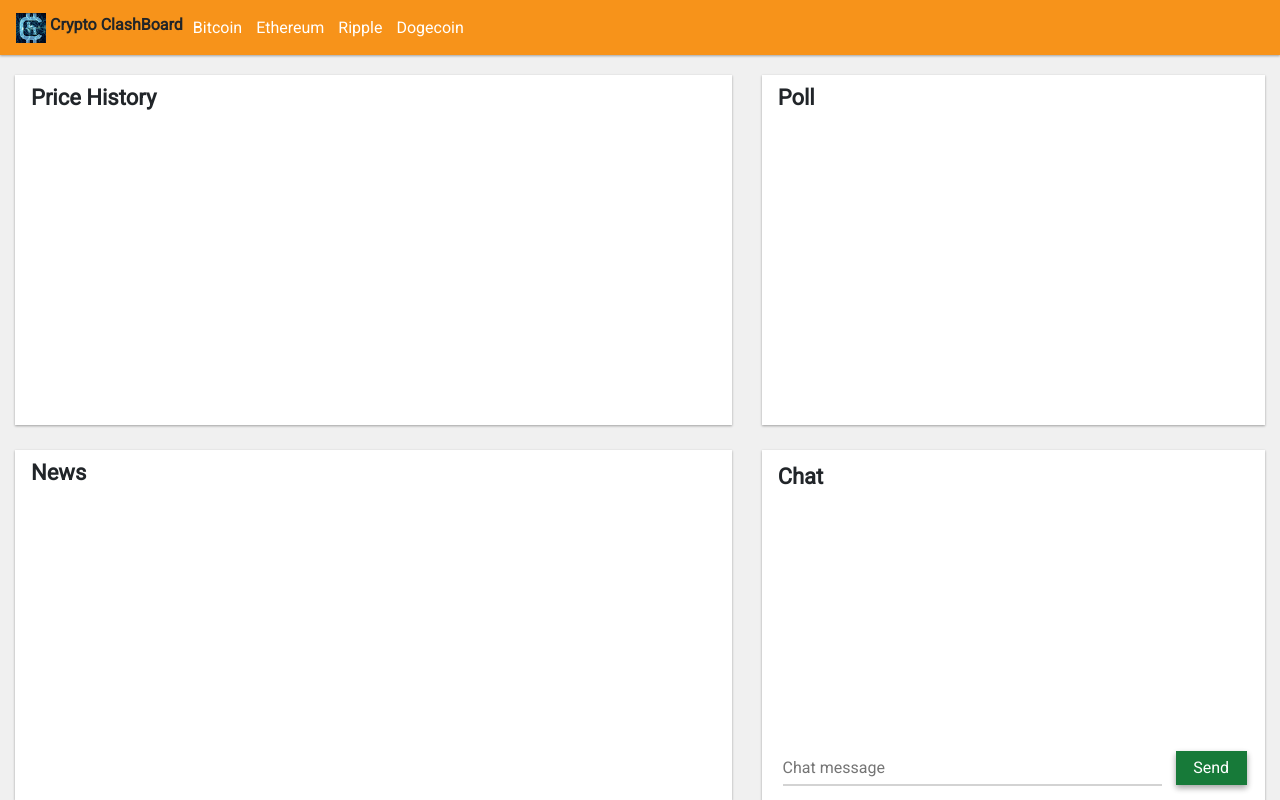
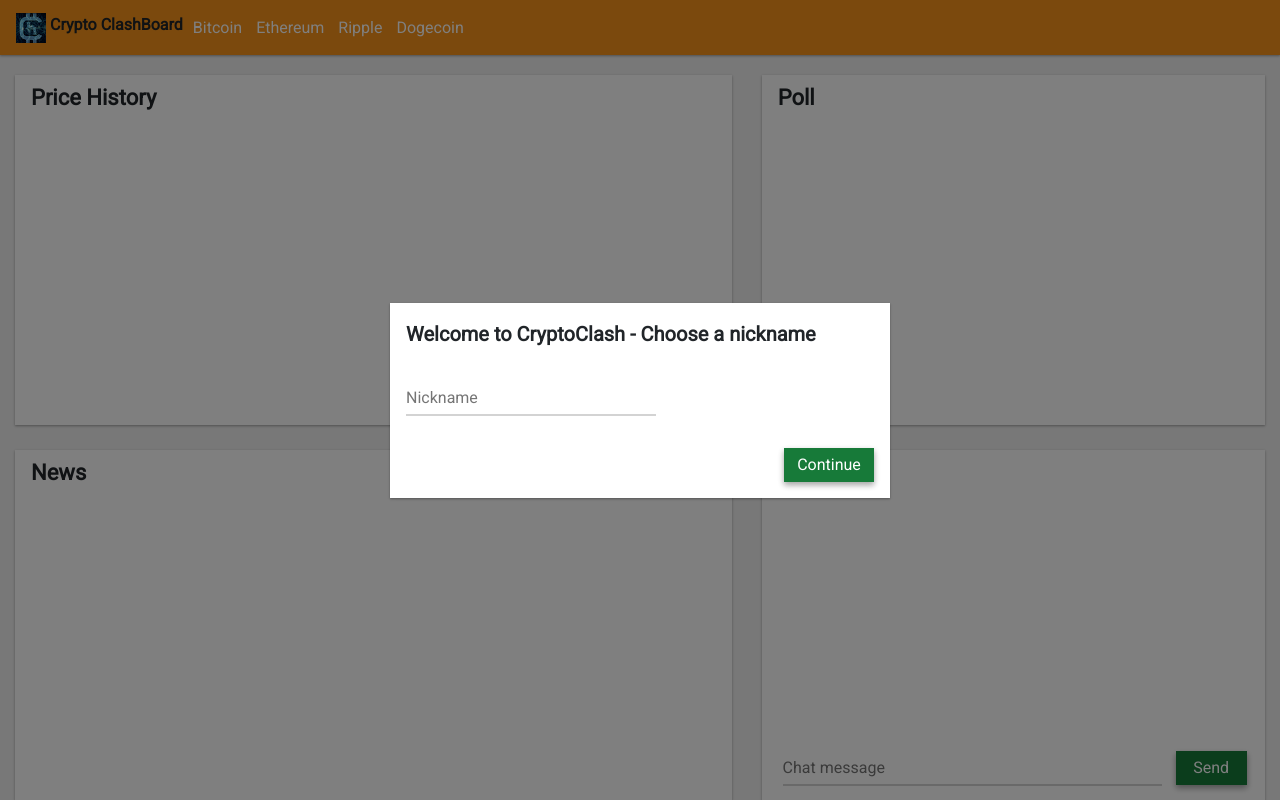
Before and after one commit to t-gottschalk/project-1, a website: page index.html in a window 1280 px wide. Shown: the top 800 px of the page. Drawn offline with nearby package versions, Linux system fonts and the light colour scheme; no server answers.

Commit message:
modal added in and styled

```diff
--- a/assets/css/style.css
+++ b/assets/css/style.css
@@ -53,7 +53,7 @@ li {
   padding: 10px 16px;
 }
 
-#m {
+#m, #nickname-input {
   height: 35px;
   border: 0;
   border-bottom: 2px solid lightgrey;
@@ -83,14 +83,16 @@ li {
   width: 100%;
 }
 
-.chat-button {
+button.accept {
   box-shadow: 0 3px 6px rgba(0,0,0,0.16), 0 3px 6px rgba(0,0,0,0.23);
   border: 0;
   padding: 5px 0;
   transition: all 0.2s ease-in-out;
+  color: #fff;
+  background: #177a39;
 }
 
-.chat-button:hover {
+button.accept:hover {
   box-shadow: 0 10px 20px rgba(0,0,0,0.19), 0 6px 6px rgba(0,0,0,0.23);
 }
 
@@ -108,8 +110,6 @@ form input {
 
 form button {
   width: 15%;
-  color: #fff;
-  background: #177a39;
 }
 
 form {
@@ -167,3 +167,33 @@ form {
   left: 16px;
   top: 15px;
 }
+
+/* Modal Specific Styles */
+
+.modal-content {
+  border: none;
+  border-radius: 0px;
+  box-shadow: 0 1px 3px rgba(0,0,0,0.12), 0 1px 2px rgba(0,0,0,0.24);
+}
+
+.modal-header {
+  border-bottom: none;
+}
+
+.modal-title {
+  font-weight: bold;
+  display: block;
+  width: 100%;
+}
+
+#nickname-input {
+  width: 250px;
+}
+
+.modal-accept {
+  width: 90px;
+}
+
+.modal-footer {
+  border-top: none;
+}
--- a/assets/javascript/app.js
+++ b/assets/javascript/app.js
@@ -1,4 +1,14 @@
 var app = {
+
+  userModule : {
+
+    username : '',
+
+    init: function(){
+      $('#welcome-modal').modal('show'); // open the modal
+      $('#welcome-modal').off('click'); // remove the background click event
+    }
+  },
 
   priceHistoryModule : {
 
@@ -62,6 +72,7 @@ var app = {
 
   startup : function(){
 
+    this.userModule.init();
     this.priceHistoryModule.init();
     this.pollModule.init();
     this.newsModule.init();
--- a/index.html
+++ b/index.html
@@ -11,7 +11,7 @@
 
     <link href="https://fonts.googleapis.com/css?family=Roboto" rel="stylesheet"> <!-- Google Font -->
     <link rel="stylesheet" href="https://maxcdn.bootstrapcdn.com/font-awesome/4.7.0/css/font-awesome.min.css"> <!-- FontAwesome -->
-    <link rel="stylesheet" href="https://cdnjs.cloudflare.com/ajax/libs/twitter-bootstrap/4.0.0-alpha.4/css/bootstrap.min.css"> <!-- BS4 -->
+    <link rel="stylesheet" href="https://maxcdn.bootstrapcdn.com/bootstrap/4.0.0/css/bootstrap.min.css"> <!-- BS4 -->
     <link rel="stylesheet" href="assets/css/style.css">
 </head>
 
@@ -54,7 +54,7 @@
                     <div class="send-message-wrapper">
                         <form action="">
                             <input id="m" autocomplete="off" placeholder="Chat message" />
-                            <button class="chat-button">Send</button>
+                            <button class="accept chat-button">Send</button>
                         </form>
                     </div>
                 </div>
@@ -87,6 +87,23 @@
             </div>
         </div>
     </div>
+
+    <!-- Welcome Modal -->
+    <div class="modal fade" id="welcome-modal" tabindex="-1" role="dialog" aria-labelledby="exampleModalCenterTitle" aria-hidden="true">
+        <div class="modal-dialog modal-dialog-centered" role="document">
+            <div class="modal-content">
+            <div class="modal-header">
+                <h5 class="modal-title">Welcome to CryptoClash - Choose a nickname</h5>
+            </div>
+            <div class="modal-body">
+                <input id="nickname-input" type="text" autocomplete="off" placeholder="Nickname">
+            </div>
+            <div class="modal-footer">
+                <button type="button" class="accept modal-accept">Continue</button>
+            </div>
+            </div>
+        </div>
+    </div>
 </body>
 
 <script src="https://code.jquery.com/jquery-3.3.1.min.js" integrity="sha256-FgpCb/KJQlLNfOu91ta32o/NMZxltwRo8QtmkMRdAu8="
```
